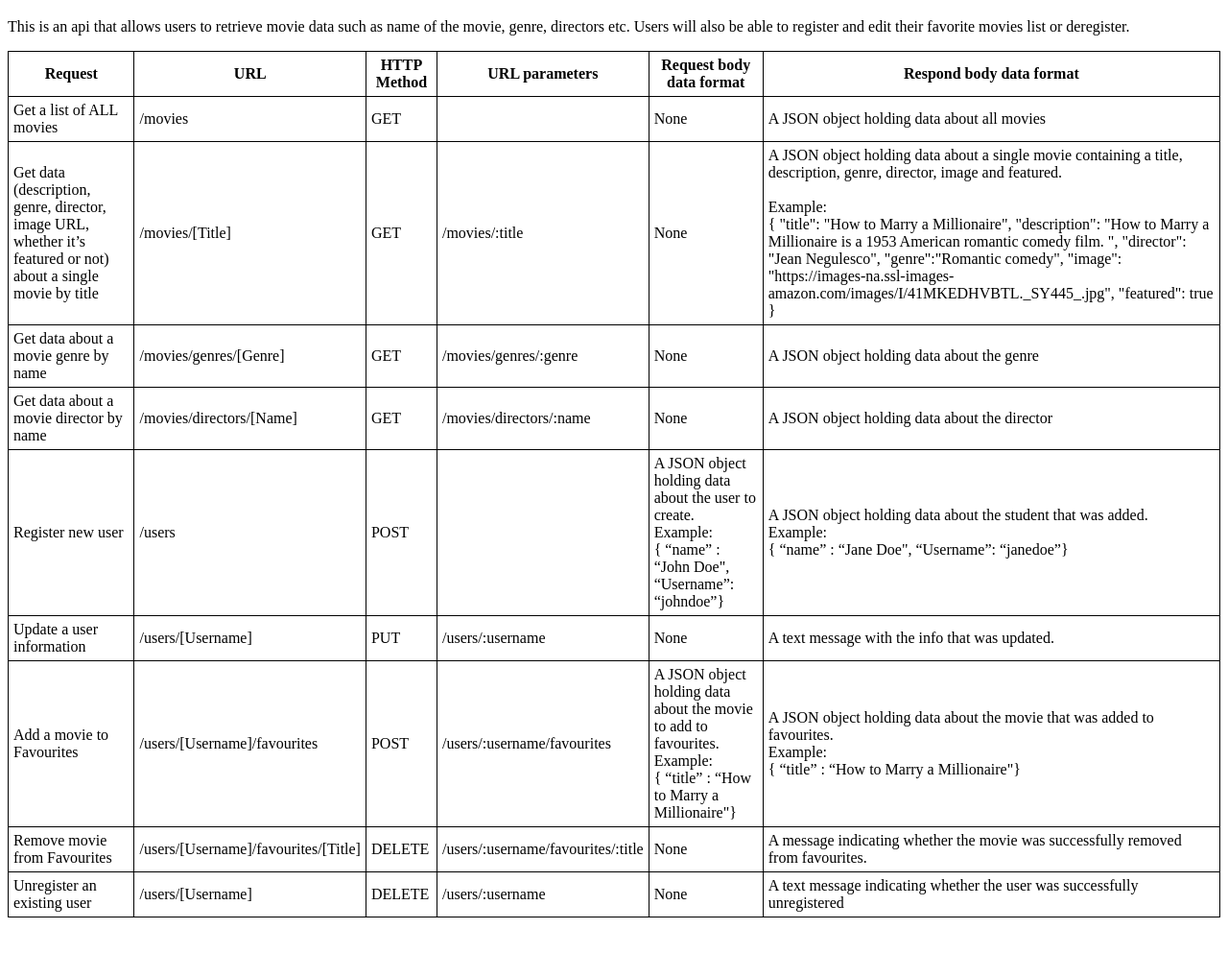
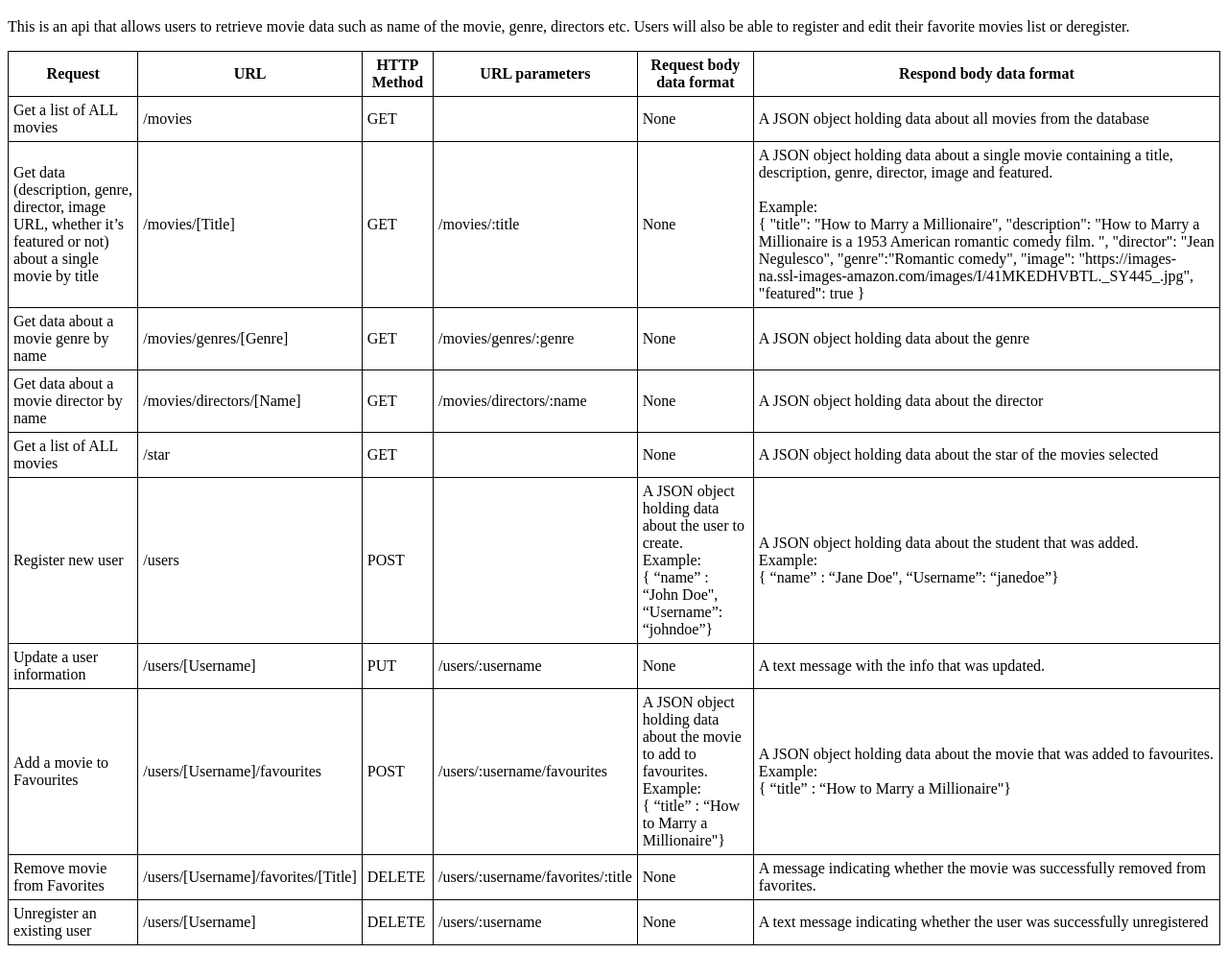
Before and after one commit to camelianijloveanu/movie_api, a website: page public/documentation.html in a window 1280 px wide. Shown: the part 61-1054 px from the top of the page at 96% size. Before the commit the page ends 1025 px from the top, so only its background shows below. Drawn offline with Linux system fonts and the light colour scheme.

Commit message:
added new endpoint /star

```diff
--- a/public/documentation.html
+++ b/public/documentation.html
@@ -36,7 +36,7 @@
    <td>GET</td>
    <td></td>
    <td>None</td>
-   <td>A JSON object holding data about all movies</td>
+   <td>A JSON object holding data about all movies from the database</td>
  </tr>
  <tr>
    <td>Get data (description, genre, director, image URL, whether it’s featured or not) about a single movie by title</td>
@@ -71,6 +71,12 @@
    <td>None</td>
    <td>A JSON object holding data about the director</td>
  </tr>
+ <td>Get a list of ALL movies</td>
+ <td>/star</td>
+ <td>GET</td>
+ <td></td>
+ <td>None</td>
+ <td>A JSON object holding data about the star of the movies selected</td>
  <tr>
    <td>Register new user</td>
    <td>/users</td>
@@ -99,12 +105,12 @@
    <td>A JSON object holding data about the movie that was added to favourites. <br> Example:<br> { “title” : “How to Marry a Millionaire"}</td>
  </tr>
  <tr>
-   <td>Remove movie from Favourites</td>
-   <td>/users/[Username]/favourites/[Title]</td>
+   <td>Remove movie from Favorites</td>
+   <td>/users/[Username]/favorites/[Title]</td>
    <td>DELETE</td>
-   <td>/users/:username/favourites/:title</td>
+   <td>/users/:username/favorites/:title</td>
    <td>None</td>
-   <td>A message indicating whether the movie was successfully removed from favourites.</td>
+   <td>A message indicating whether the movie was successfully removed from favorites.</td>
  </tr>
  <tr>
    <td>Unregister an existing user</td>
```
